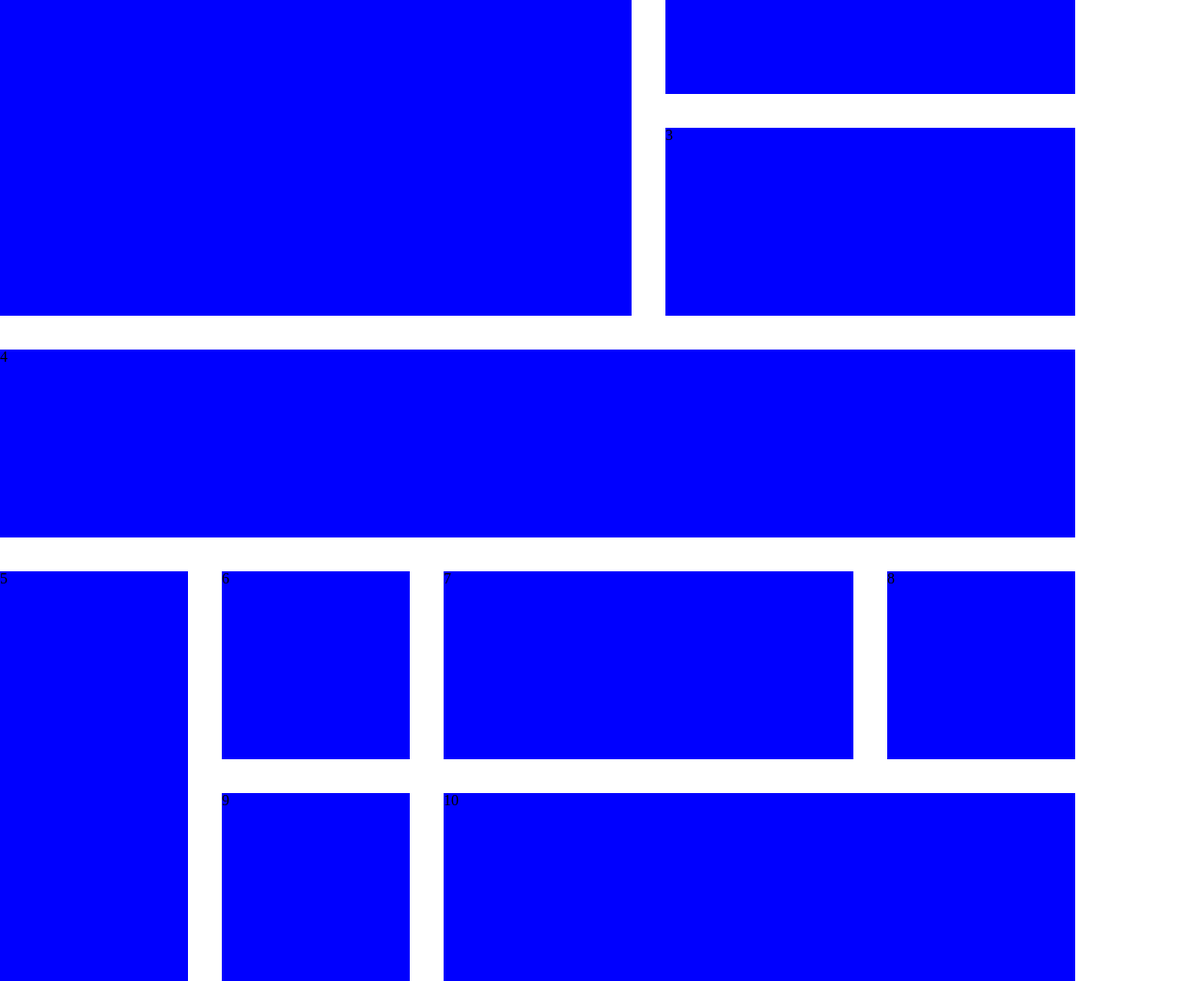
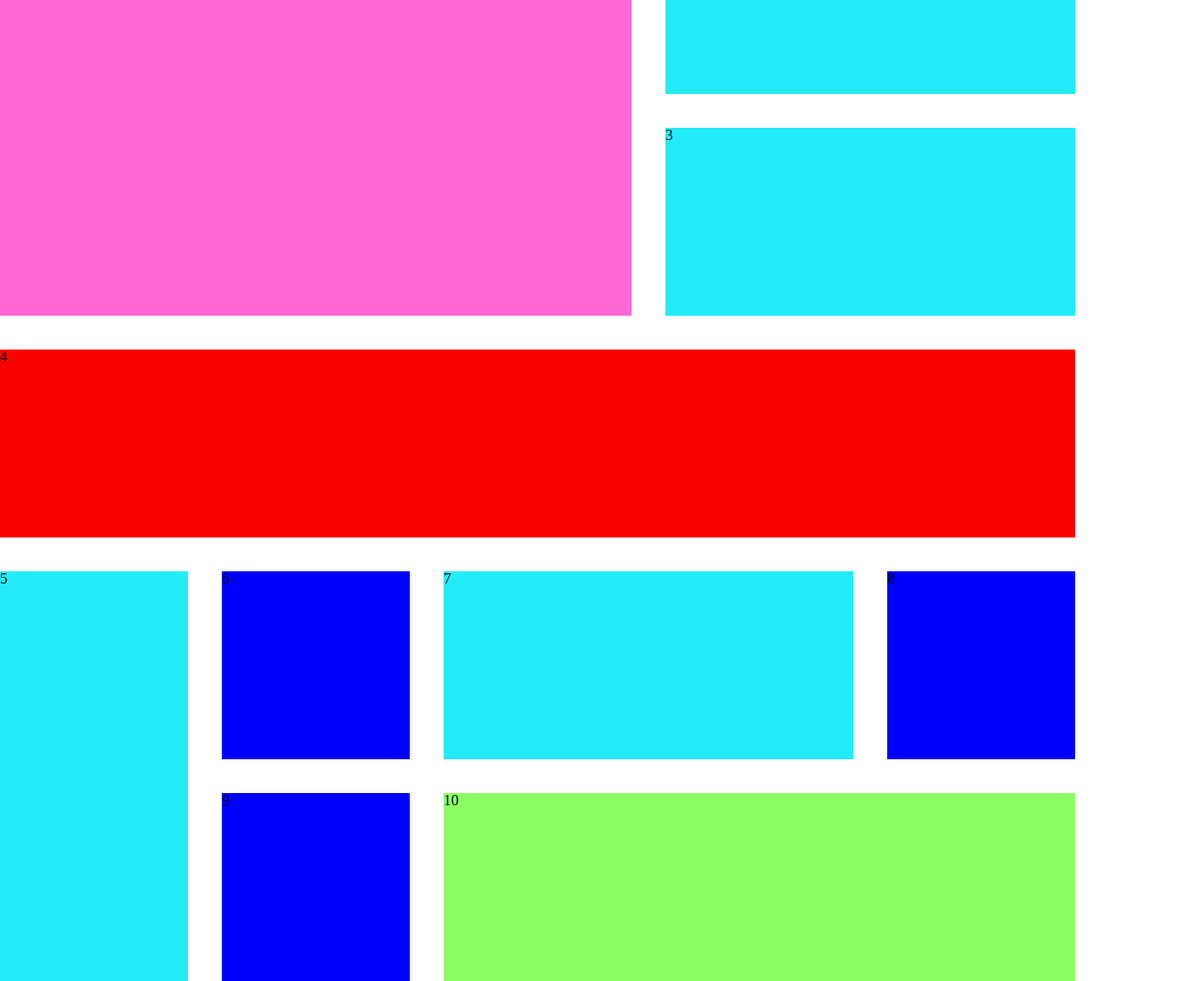
Before and after one commit to kormaks/korablov__practice6, a plain HTML site: page index.html in a window 1280 px wide. Shown: the part 100-1144 px from the top of the page at 94% size. Drawn offline with nearby package versions, Linux system fonts and the light colour scheme.

Commit message:
Add files via upload

```diff
--- a/main.css
+++ b/main.css
@@ -19,3 +19,15 @@
 .item:nth-child(1),.item:nth-child(5){
     grid-row: span 2;
 }
+.item:nth-child(1){
+    background: #FF68D5;
+}
+.item:nth-child(2),.item:nth-child(3),.item:nth-child(5),.item:nth-child(7){
+    background: #23ECF9;
+}
+.item:nth-child(4){
+    background: #F80000;
+}
+.item:nth-child(10){
+    background: #8DFF65;
+}
```
